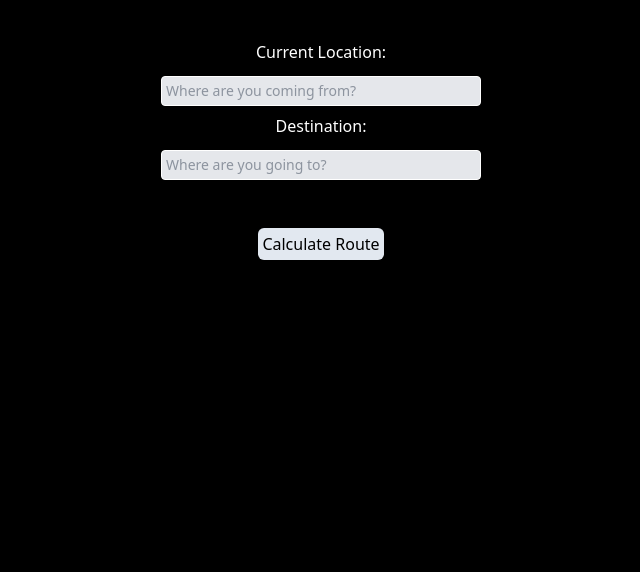
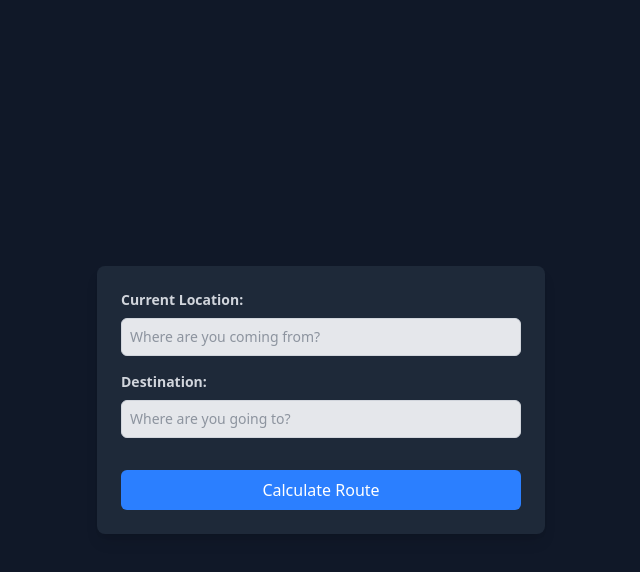
Before and after one commit to Rukkyoo/mern-map, a React (Vite) app in the folder mern-map/: page / in a window 1280 px wide. Shown: the top 572 px of the page, without its empty margins (319-959 px from the left). Built offline with nearby package versions, Linux system fonts and the light colour scheme.

Commit message:
ui changes

```diff
--- a/mern-map/package.json
+++ b/mern-map/package.json
@@ -20,11 +20,9 @@
     "dotenv": "^16.4.7",
     "express": "^4.21.2",
     "js-marker-clusterer": "github:googlemaps/markerclusterer",
-    "leaflet": "^1.9.4",
     "nodemon": "^3.1.9",
     "react": "^19.0.0",
     "react-dom": "^19.0.0",
-    "react-leaflet": "^5.0.0",
     "tailwindcss": "^4.0.12"
   },
   "devDependencies": {
--- a/mern-map/src/App.jsx
+++ b/mern-map/src/App.jsx
@@ -1,41 +1,17 @@
 import "./App.css";
-import React, { useState, useMemo } from "react";
-import axios from "axios";
+import React, { useState } from "react";
 import axiosInstance from "./axiosInstance";
-import { decode, encode } from "@googlemaps/polyline-codec";
-/* import {
-  GoogleMap,
-  useLoadScript,
-  DirectionsService,
-  DirectionsRenderer,
-  Polyline,
-} from "@react-google-maps/api";
-
-const mapContainerStyle = {
-  width: "100%",
-  height: "400px",
-};
-
-const center = {
-  lat: 37.7749, // Default center (San Francisco)
-  lng: -122.4194,
-}; */
 
 function App() {
-  const [input, setInput] = useState("");
-  const [suggestions, setSuggestions] = useState([]);
   const [origin, setOrigin] = useState("");
   const [destination, setDestination] = useState("");
+  const [suggestions, setSuggestions] = useState([]);
   const [route, setRoute] = useState(null);
   const [showRoute, setShowRoute] = useState(false);
-  const [activeInput, setActiveInput] = useState(null); // Track which input is active
-  /*   const [path, setPath] = useState([]);
+  const [activeInput, setActiveInput] = useState(null);
+  const [loading, setLoading] = useState(false);
+  const [error, setError] = useState(null);
 
-  const { isLoaded, loadError } = useLoadScript({
-    googleMapsApiKey: process.env.REACT_APP_GOOGLE_MAPS_API_KEY,
-  }); */
-
-  // Fetching the autocomplete suggestions
   const fetchSuggestions = async (input) => {
     try {
       const response = await axiosInstance.post("/autocomplete", {
@@ -52,44 +28,40 @@ function App() {
       });
       setSuggestions(response.data.suggestions);
     } catch (error) {
-      console.log(error);
+      console.error("Error fetching suggestions:", error);
     }
   };
 
-  // Route Computation
   const computeRoute = async () => {
+    setLoading(true);
+    setError(null);
     try {
       const response = await axiosInstance.post("/route", {
         origin,
         destination,
       });
-      console.log(response.data.routes[0].distanceMeters);
       setRoute(response.data.routes[0]);
-      // Decode the polyline
-      /*       const decodedPath = decode(route.polyline.encodedPolyline);
-      setPath(decodedPath.map(([lat, lng]) => ({ lat, lng }))); */
+      setShowRoute(true);
     } catch (error) {
-      console.log(error);
+      setError("Failed to compute route. Please try again.");
+      console.error("Error computing route:", error);
+    } finally {
+      setLoading(false);
     }
   };
 
-  // Decode the polyline
-
-  // Handles the change event for the origin input field
   const handleOriginChange = (value) => {
     setOrigin(value);
-    setActiveInput("origin"); // Set the active input to origin
+    setActiveInput("origin");
     fetchSuggestions(value);
   };
 
-  // Handles the change event for the destination input field
   const handleDestinationChange = (value) => {
     setDestination(value);
-    setActiveInput("destination"); // Set the active input to destination
+    setActiveInput("destination");
     fetchSuggestions(value);
   };
 
-  // Handles the click event for the suggestion
   const handleSuggestionClick = (suggestion) => {
     const selectedText = suggestion.placePrediction.text.text;
     if (activeInput === "origin") {
@@ -100,85 +72,82 @@ function App() {
     setSuggestions([]);
   };
 
-  /*   if (loadError) return <div>Error loading maps</div>;
-  if (!isLoaded) return <div>Loading Maps...</div>; */
-
-
   return (
-    <div className="bg-black h-screen flex flex-col items-center">
+    <div className="bg-gray-900 min-h-screen flex flex-col items-center justify-center p-4">
       <form
         onSubmit={(e) => {
           e.preventDefault();
           computeRoute();
-          setShowRoute(true);
         }}
-        className="my-10 flex flex-col items-center"
+        className="w-full max-w-md bg-gray-800 p-6 rounded-lg shadow-lg"
       >
-        <label className="mb-3" for="search">
-          <span className="mb-10 text-white">Current Location: </span>{" "}
+        <div className="mb-4">
+          <label className="block text-gray-300 text-sm font-bold mb-2">
+            Current Location:
           </label>
           <input
             type="search"
             onChange={(e) => handleOriginChange(e.target.value)}
             value={origin}
-          class="p-1 mb-2 w-80 text-sm text-gray-700 bg-gray-200 border border-white rounded-sm focus:outline-none focus:ring-2 focus:ring-gray-600"
+            className="w-full p-2 text-sm text-gray-700 bg-gray-200 border border-gray-300 rounded-md focus:outline-none focus:ring-2 focus:ring-blue-500"
             placeholder="Where are you coming from?"
-        ></input>
+          />
+        </div>
 
-        <label className="mb-3" for="search">
-          <span className="mb-10 text-white">Destination: </span>{" "}
+        <div className="mb-4">
+          <label className="block text-gray-300 text-sm font-bold mb-2">
+            Destination:
           </label>
           <input
             type="search"
             onChange={(e) => handleDestinationChange(e.target.value)}
             value={destination}
-          class="p-1 mb-2 w-80 text-sm text-gray-700 bg-gray-200 border border-white rounded-sm focus:outline-none focus:ring-2 focus:ring-gray-600"
+            className="w-full p-2 text-sm text-gray-700 bg-gray-200 border border-gray-300 rounded-md focus:outline-none focus:ring-2 focus:ring-blue-500"
             placeholder="Where are you going to?"
-        ></input>
+          />
+        </div>
 
-        <ul>
+        {suggestions.length > 0 && (
+          <ul className="mt-2 bg-gray-700 rounded-md shadow-md">
             {suggestions.map((suggestion) => (
               <li
                 key={suggestion.placePrediction.place_id}
                 onClick={() => handleSuggestionClick(suggestion)}
-              className="cursor-pointer  w-80 bg-slate-200 hover:bg-gray-300"
+                className="p-2 text-gray-300 hover:bg-gray-600 cursor-pointer"
               >
                 {suggestion.placePrediction.text.text}
               </li>
             ))}
           </ul>
+        )}
+
         <button
           type="submit"
-          className="bg-slate-200 mt-10 rounded-md p-1 cursor-pointer"
+          disabled={loading}
+          className="w-full mt-4 bg-blue-500 text-white p-2 rounded-md hover:bg-blue-600 focus:outline-none focus:ring-2 focus:ring-blue-500"
         >
-          Calculate Route
+          {loading ? "Calculating..." : "Calculate Route"}
         </button>
+
+        {error && (
+          <div className="mt-4 text-red-500 text-sm text-center">{error}</div>
+        )}
       </form>
+
       {showRoute && route && (
-        <div className="text-white mt-5 text-center">
-          <h2 className="text-bold">Route Details</h2>
-          <p>Distance: {route.distanceMeters} meters</p>
-          <p>Duration: {route.duration}</p>{" "}
+        <div className="mt-6 w-full max-w-md bg-gray-800 p-6 rounded-lg shadow-lg text-white">
+          <h2 className="text-xl font-bold mb-4">Route Details</h2>
+          <div className="space-y-2">
+            <p className="text-sm">
+              <span className="font-semibold">Distance:</span>{" "}
+              {route.distanceMeters} meters
+            </p>
+            <p className="text-sm">
+              <span className="font-semibold">Duration:</span> {route.duration}
+            </p>
+          </div>
         </div>
       )}
-      {/*       <div className="mt-5 w-full px-4">
-        <GoogleMap
-          mapContainerStyle={mapContainerStyle}
-          zoom={12}
-          center={center}
-        >
-          {path.length > 0 && (
-            <Polyline
-              path={path}
-              options={{
-                strokeColor: "#FF0000",
-                strokeOpacity: 1.0,
-                strokeWeight: 2,
-              }}
-            />
-          )}
-        </GoogleMap>
-      </div> */}
     </div>
   );
 }
```
Also changed, not shown: 1 other file (tests, documents, lock files or other folders). Lines whose indentation alone changed are shown as unchanged.
